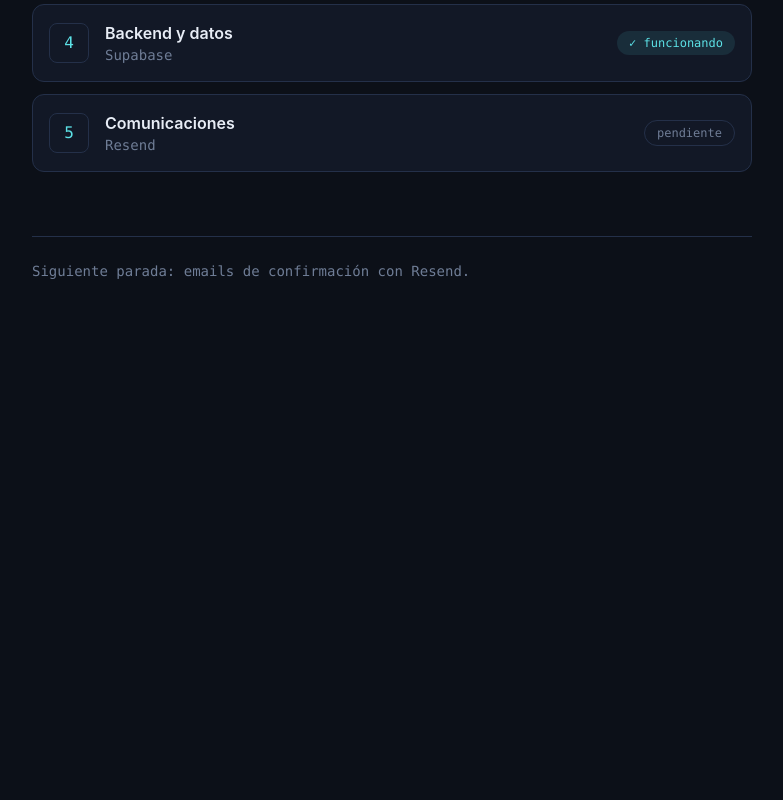
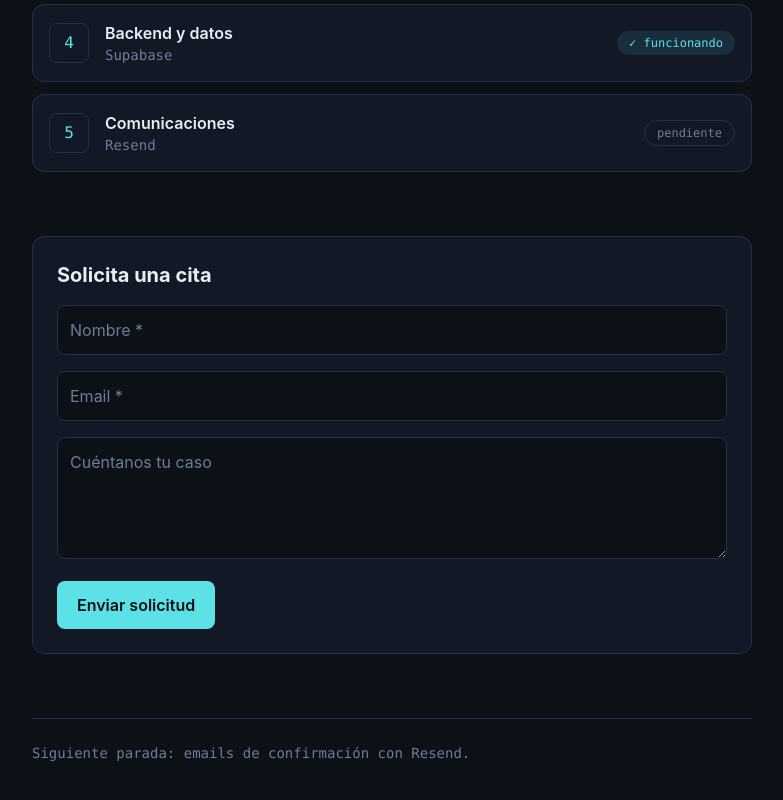
Before and after one commit to h4rd3xt/lab-web, a Next.js app: page / in a window 1280 px wide. Shown: the part 510-1310 px from the top of the page, without its empty margins (248-1031 px from the left). Before the commit the page ends 871 px from the top, so only its background shows below. Built offline with nearby package versions, Linux system fonts and the light colour scheme; no server answers.

Commit message:
test formulario OK

```diff
--- a/app/contacto/ContactoForm.tsx
+++ /dev/null
@@ -1,75 +0,0 @@
-"use client";
-
-import { useActionState } from "react";
-import { enviarContacto, type FormState } from "./actions";
-
-const initialState: FormState = { ok: false, message: "" };
-
-export default function ContactoForm() {
-  const [state, action, pending] = useActionState(enviarContacto, initialState);
-
-  if (state.ok) {
-    return (
-      <div className="rounded-xl border border-line bg-surface-soft p-6 text-center">
-        <p className="text-lg font-semibold text-brand">{state.message}</p>
-      </div>
-    );
-  }
-
-  return (
-    <form action={action} className="space-y-5">
-      {state.message && (
-        <p className="rounded-lg border border-red-300 bg-red-50 px-4 py-3 text-sm text-red-700">
-          {state.message}
-        </p>
-      )}
-
-      <div className="space-y-1">
-        <label htmlFor="nombre" className="block text-sm font-medium">
-          Nombre
-        </label>
-        <input
-          id="nombre"
-          name="nombre"
-          type="text"
-          required
-          className="w-full rounded-lg border border-line bg-surface-soft px-4 py-2 text-sm outline-none focus:border-brand"
-        />
-      </div>
-
-      <div className="space-y-1">
-        <label htmlFor="email" className="block text-sm font-medium">
-          Email
-        </label>
-        <input
-          id="email"
-          name="email"
-          type="email"
-          required
-          className="w-full rounded-lg border border-line bg-surface-soft px-4 py-2 text-sm outline-none focus:border-brand"
-        />
-      </div>
-
-      <div className="space-y-1">
-        <label htmlFor="mensaje" className="block text-sm font-medium">
-          Mensaje
-        </label>
-        <textarea
-          id="mensaje"
-          name="mensaje"
-          rows={4}
-          required
-          className="w-full rounded-lg border border-line bg-surface-soft px-4 py-2 text-sm outline-none focus:border-brand"
-        />
-      </div>
-
-      <button
-        type="submit"
-        disabled={pending}
-        className="rounded-lg bg-brand px-6 py-2 text-sm font-semibold text-white disabled:opacity-50"
-      >
-        {pending ? "Enviando…" : "Enviar mensaje"}
-      </button>
-    </form>
-  );
-}
--- a/app/contacto/actions.ts
+++ /dev/null
@@ -1,32 +0,0 @@
-"use server";
-
-import { supabase } from "@/lib/supabase";
-
-export type FormState = {
-  ok: boolean;
-  message: string;
-};
-
-export async function enviarContacto(
-  _prev: FormState,
-  formData: FormData
-): Promise<FormState> {
-  const nombre = formData.get("nombre")?.toString().trim() ?? "";
-  const email = formData.get("email")?.toString().trim() ?? "";
-  const mensaje = formData.get("mensaje")?.toString().trim() ?? "";
-
-  if (!nombre || !email || !mensaje) {
-    return { ok: false, message: "Rellena todos los campos." };
-  }
-
-  const { error } = await supabase
-    .from("contactos")
-    .insert({ nombre, email, mensaje });
-
-  if (error) {
-    console.error("Supabase error:", error.message);
-    return { ok: false, message: "Error al guardar. Inténtalo de nuevo." };
-  }
-
-  return { ok: true, message: "¡Mensaje enviado! Nos ponemos en contacto pronto." };
-}
--- a/app/contacto/page.tsx
+++ /dev/null
@@ -1,30 +0,0 @@
-import Link from "next/link";
-import ContactoForm from "./ContactoForm";
-
-export const metadata = { title: "Contacto — Laboratorio Web" };
-
-export default function ContactoPage() {
-  return (
-    <main className="mx-auto max-w-xl px-6 py-20">
-      <Link
-        href="/"
-        className="font-mono text-sm text-ink-dim hover:text-brand"
-      >
-        ← volver al inicio
-      </Link>
-
-      <p className="mt-8 font-mono text-sm tracking-widest text-brand uppercase">
-        // departamento 4
-      </p>
-      <h1 className="mt-3 text-4xl font-bold tracking-tight">Contacto</h1>
-      <p className="mt-4 text-lg text-ink-soft">
-        Este formulario escribe en{" "}
-        <span className="text-brand">Supabase</span> (PostgreSQL con RLS).
-      </p>
-
-      <div className="mt-10">
-        <ContactoForm />
-      </div>
-    </main>
-  );
-}
--- a/app/globals.css
+++ b/app/globals.css
@@ -10,7 +10,7 @@
  * Paleta tomada del documento de arquitectura.
  */
 @theme {
-  --color-surface: #0c1018; /* fondo principal */
+  --color-surface: #0c1017; /* fondo principal */
   --color-surface-soft: #121826; /* fondo de paneles */
   --color-line: #243049; /* bordes */
   --color-ink: #e8edf6; /* texto principal */
--- a/app/page.tsx
+++ b/app/page.tsx
@@ -1,4 +1,5 @@
 import React from "react";
+import FormularioSolicitud from "@/components/FormularioSolicitud";
 
 // Provide a minimal JSX.IntrinsicElements declaration to satisfy TS when
 // project-level JSX typings are not available in this environment.
@@ -78,6 +79,8 @@ export default function Home() {
         })}
       </ul>
 
+      <FormularioSolicitud />
+
       <footer className="mt-16 border-t border-line pt-6 font-mono text-sm text-ink-dim">
         Siguiente parada: emails de confirmación con Resend.
       </footer>
--- /dev/null
+++ b/components/FormularioSolicitud.tsx
@@ -0,0 +1,56 @@
+"use client"; // frontera: este componente SÍ viaja al navegador y cobra vida
+
+import { useState } from "react";
+import { supabase } from "@/lib/supabase";
+
+export default function FormularioSolicitud() {
+  // Inputs "controlados": React es el dueño del valor de cada campo
+  const [nombre, setNombre] = useState("");
+  const [email, setEmail] = useState("");
+  const [mensaje, setMensaje] = useState("");
+  const [estado, setEstado] = useState<"inicial" | "enviando" | "exito" | "error">("inicial");
+
+  async function enviar(e: React.FormEvent) {
+    e.preventDefault(); // sin esto, el navegador recargaría la página
+    setEstado("enviando");
+
+    // INSERT en PostgreSQL vía la API automática (PostgREST) + RLS
+    const { error } = await supabase
+      .from("solicitudes")
+      .insert({ nombre, email, mensaje });
+
+    if (error) {
+      console.error(error);
+      setEstado("error");
+    } else {
+      setEstado("exito");
+      setNombre(""); setEmail(""); setMensaje("");
+    }
+  }
+
+  const estiloInput =
+    "w-full rounded-lg border border-line bg-surface p-3 placeholder:text-ink-dim focus:border-brand focus:outline-none";
+
+  return (
+    <form onSubmit={enviar} className="mt-16 space-y-4 rounded-xl border border-line bg-surface-soft p-6">
+      <h2 className="text-xl font-bold">Solicita una cita</h2>
+
+      <input value={nombre} onChange={(e) => setNombre(e.target.value)}
+        placeholder="Nombre *" required className={estiloInput} />
+
+      <input type="email" value={email} onChange={(e) => setEmail(e.target.value)}
+        placeholder="Email *" required className={estiloInput} />
+
+      <textarea value={mensaje} onChange={(e) => setMensaje(e.target.value)}
+        placeholder="Cuéntanos tu caso" rows={4} className={estiloInput} />
+
+      <button type="submit" disabled={estado === "enviando"}
+        className="rounded-lg bg-brand px-5 py-3 font-semibold text-surface disabled:opacity-50">
+        {estado === "enviando" ? "Enviando…" : "Enviar solicitud"}
+      </button>
+
+      {estado === "exito" && <p className="text-brand">Recibida — gracias.</p>}
+      {estado === "error" && <p className="text-red-400">Algo falló. Inténtalo de nuevo.</p>}
+    </form>
+  );
+}
--- a/lib/supabase.ts
+++ b/lib/supabase.ts
@@ -1,6 +1,8 @@
 import { createClient } from "@supabase/supabase-js";
 
-const supabaseUrl = process.env.NEXT_PUBLIC_SUPABASE_URL!;
-const supabaseAnonKey = process.env.NEXT_PUBLIC_SUPABASE_ANON_KEY!;
-
-export const supabase = createClient(supabaseUrl, supabaseAnonKey);
+// Cliente único para toda la app. Usa la clave publishable (pública):
+// todo lo que haga pasará por el portero RLS.
+export const supabase = createClient(
+  process.env.NEXT_PUBLIC_SUPABASE_URL!,
+  process.env.NEXT_PUBLIC_SUPABASE_PUBLISHABLE_KEY!
+);
```
Also changed, not shown: 1 other file (tests, documents, lock files or other folders).
